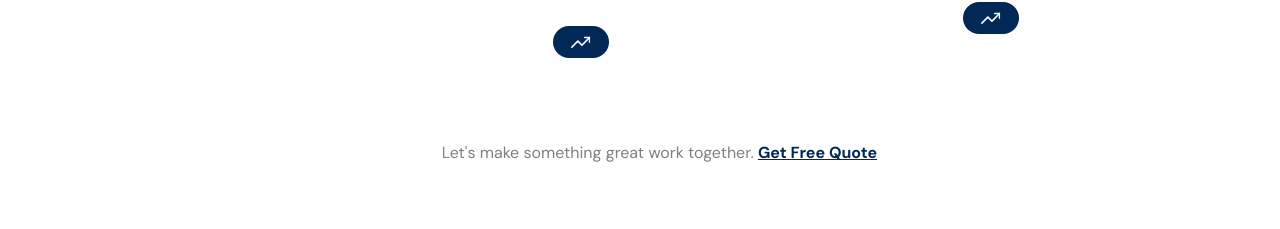
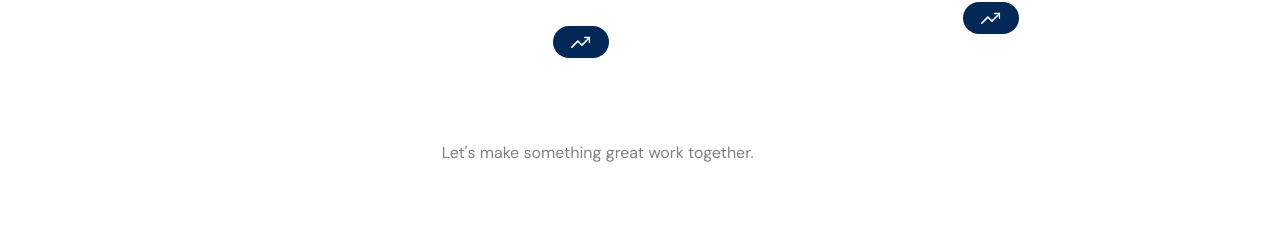
Before and after one commit to Aminvi/ABIRYVA, a plain HTML site: page index.html in a window 1280 px wide. Shown: the part 3307-3536 px from the top of the page. Drawn offline with Linux system fonts and the light colour scheme.

Commit message:
Update index.html

```diff
--- a/index.html
+++ b/index.html
@@ -527,7 +527,7 @@ content="Abiryva Technology Limited provides cybersecurity, AI, cloud computing,
 
                     <!-- Service Footer Start -->
                     <div class="service-footer wow fadeInUp" data-wow-delay="0.8s">
-                        <p>Let's make something great work together. <a href="">Get Free Quote</a></p>
+                        <p>Let's make something great work together.</p>
                     </div>
                     <!-- Service Footer End -->
                 </div>
```
